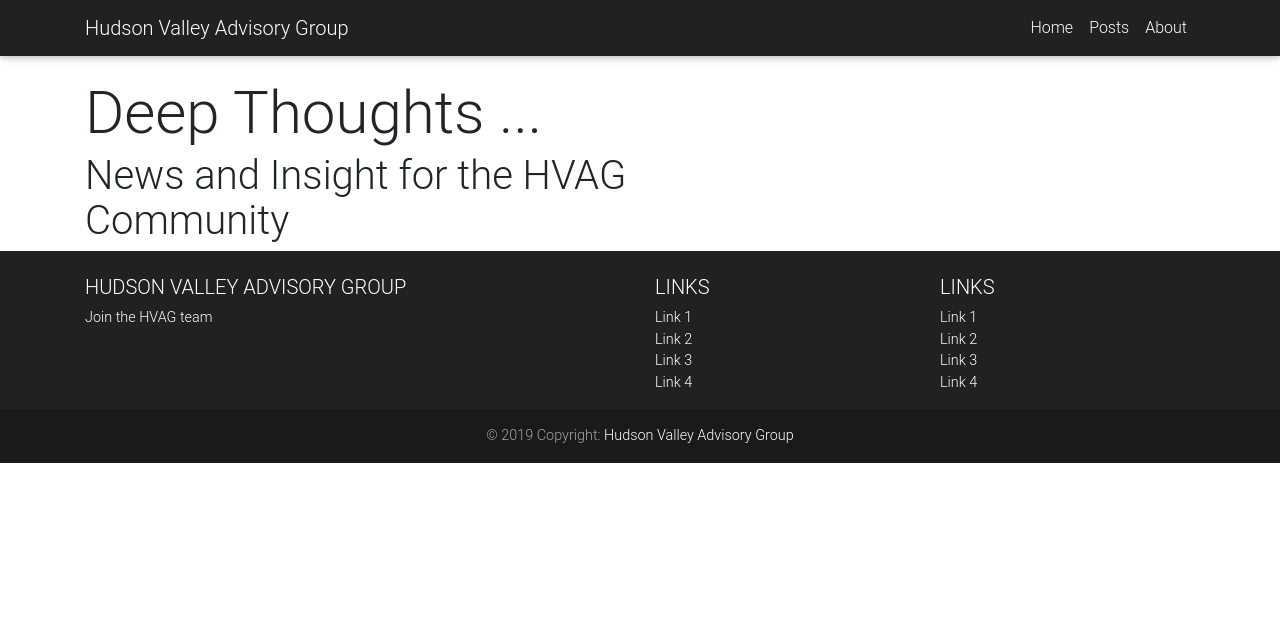
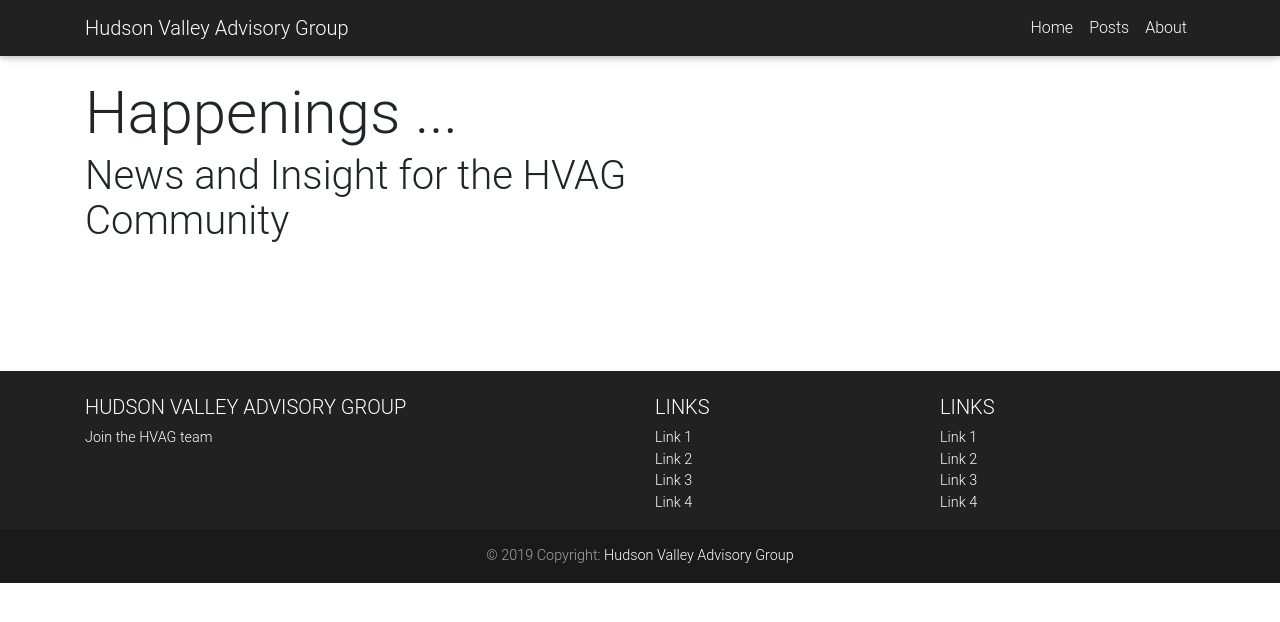
Before and after one commit to hvag/hvag-blog, a Jekyll site: the page built from index.html, in a window 1280 px wide. Shown: the top 622 px of the page. Built offline with Jekyll 4.4.1, drawn with Linux system fonts in a browser that asks for light colours; nearby versions of some CDN libraries.

```diff
--- a/index.html
+++ b/index.html
@@ -5,7 +5,8 @@
 
 <div class="row">
     <div class="col-md-8">
-        <h1 class="hvag-h1 hvag-large">{{ "Deep Thoughts ..." }}</h1>
+        <h1 class="hvag-h1 hvag-large">{{ "Happenings ..." }}</h1>
         <h2 class="hvag-h1">News and Insight for the HVAG Community</h2>
+        <br><br><br><br><br>
     </div>
 </div>
```
